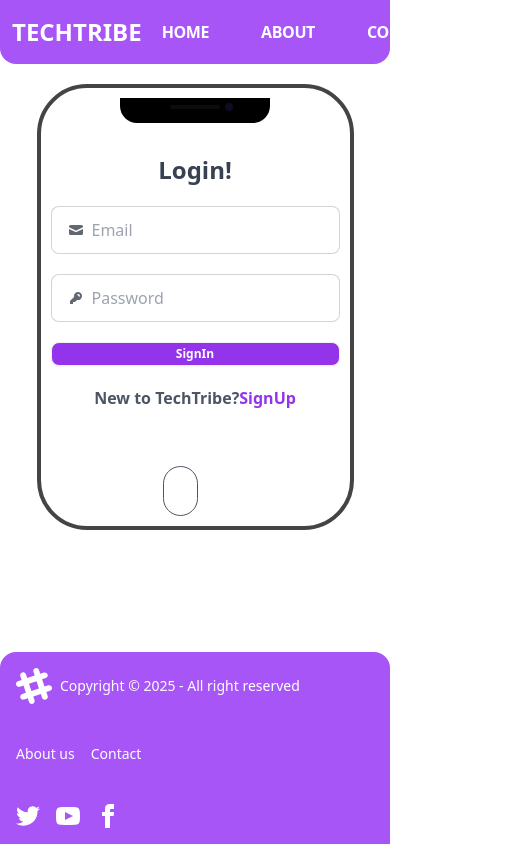
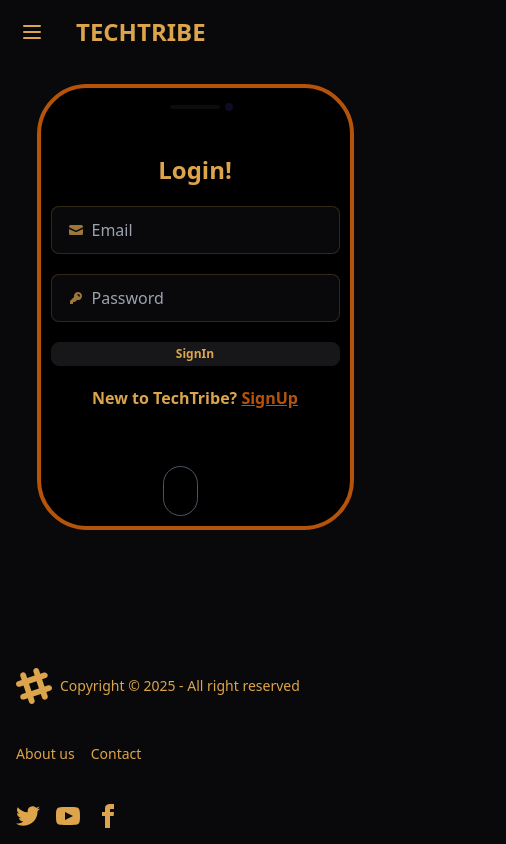
Before and after one commit to Aswin9630/TechTribe-Frontend, a React (Vite) app: page /login in a window 390 px wide. Shown: the whole page, 506 px wide, since content can reach past the window. Built offline with nearby package versions, Linux system fonts and the light colour scheme; no server answers.

Commit message:
make the design luxury an make everything responsive

```diff
--- a/index.html
+++ b/index.html
@@ -1,5 +1,5 @@
 <!doctype html>
-<html lang="en" data-theme="light">
+<html lang="en" data-theme="luxury">
   <head>
     <meta charset="UTF-8" />
     <link rel="icon" type="image/svg+xml" href="/vite.svg" />
--- a/src/components/Connection.jsx
+++ b/src/components/Connection.jsx
@@ -33,16 +33,16 @@ const Connection = () => {
   return (
     <div>
         <h1 className='text-4xl font-bold text-center my-7'>Connections</h1>
-      <div className='text-gray-700 grid grid-cols-1 sm:grid-cols-2 md:grid-cols-3 lg:grid-cols-4 gap-5'>
+      <div className=' grid grid-cols-1 sm:grid-cols-2 md:grid-cols-3 lg:grid-cols-4 gap-5'>
 
           {connections.map((user)=>(
-          <div key={user._id} className='shadow-lg flex gap-5 mx-auto items-center border border-gray-300 m-2 p-2 rounded-lg'>
+          <div key={user._id} className='shadow-lg flex gap-5 mx-auto items-center border border-yellow-300 m-2 p-2 rounded-lg'>
             <div>
               <img src={user.photoURL} className="w-10 h-10 rounded-full" alt="img" />
             </div>
             <div>
               <h1 className='font-semibold'>{user.firstName} {user.lastName}</h1>
-              <p className='font-semibold'>job: <span className='text-gray-700 font-normal'>{user.designation}</span></p>
+              <p>{user.designation}</p>
             </div>
 
           </div>
--- a/src/components/Footer.jsx
+++ b/src/components/Footer.jsx
@@ -4,7 +4,7 @@ import { Link } from "react-router-dom";
 const Footer = () => {
   return (
     <div>
-      <footer className="footer bg-purple-500 text-white items-center p-4 rounded-t-2xl">
+      <footer className="footer items-center p-4 rounded-t-2xl">
         <aside className="grid-flow-col items-center">
           <svg
             width="36"
--- a/src/components/Home.jsx
+++ b/src/components/Home.jsx
@@ -21,7 +21,7 @@ const Home = () => {
 
   if (loading) return <ShimmerUI />;
   if (feed.length === 0) {
-    return <h1 className="text-3xl font-bold text-gray-700 my-10 text-center">No new User,check <Link to="/connections"><span className="text-blue-400">connections</span></Link></h1>;
+    return <h1 className="text-3xl font-bold  my-10 text-center">No new User, check <Link to="/connections"><span className="text-amber-600 underline">connections</span> to see connects</Link></h1>;
   }
 
   return (
--- a/src/components/Login.jsx
+++ b/src/components/Login.jsx
@@ -46,11 +46,11 @@ const Login = () => {
 
   return (
     <div className="flex justify-center m-5 ">
-      <div className="mockup-phone border-black-700 bg-white">
+      <div className="mockup-phone border-amber-700">
         <div className="camera"></div>
         <div className="display">
           <form onSubmit={handleSubmit} className="py-14 flex flex-col gap-5">
-            <h1 className="text-gray-700 font-bold text-2xl text-center">
+            <h1 className="font-bold text-2xl text-center">
               Login!{" "}
             </h1>
             <div className="flex flex-col gap-5">
@@ -104,15 +104,15 @@ const Login = () => {
             )}
             <button
               type="submit"
-              className="btn btn-xs text-white bg-purple-600 hover:bg-purple-900 font-bold sm:btn-sm md:btn-md lg:btn-md"
+              className="btn btn-xs hover:bg-amber-800 font-bold sm:btn-sm md:btn-md lg:btn-md"
             >
               SignIn
             </button>
-          <Link to="/signup"><p className="text-gray-600 font-semibold text-center">New to TechTribe?<span className="text-purple-600 font-bold hover:underline">SignUp</span></p></Link>
+          <Link to="/signup"><p className="font-semibold text-center">New to TechTribe? <span className="underline font-bold text-amber-700 hover:underline">SignUp</span></p></Link>
           </form>
         </div>
         <button
-          className="rounded-full border text-white border-gray-600 p-3 flex justify-center mx-28 "
+          className="rounded-full border text-black border-gray-600 p-3 flex justify-center mx-28 "
           disabled
         >
           o
--- a/src/components/Navbar.jsx
+++ b/src/components/Navbar.jsx
@@ -3,6 +3,7 @@ import { Link } from "react-router-dom";
 import useLogout from "../hooks/useLogout";
 import useFetchUser from "../hooks/useFetchUser";
 import { useState } from "react";
+import { PREMIUM_HEADER_LOGO } from "../utils/constants";
 
 const Navbar = () => {
   const [dropDown,setDropDown] = useState(false)
@@ -19,24 +20,56 @@ const Navbar = () => {
   }
 
   return (
-    <div className="navbar bg-purple-500 rounded-b-2xl flex flex-row justify-between">
-      <div className="">
-        <Link
-          to="/"
-          className="text-white font-extrabold text-2xl  hover:text-purple-600 hover:bg-white p-1 rounded-xl"
-        >
-          TECHTRIBE
-        </Link>
+    <>
+
+    <div className="drawer">
+  <input id="my-drawer-3" type="checkbox" className="drawer-toggle" />
+  <div className="drawer-content flex flex-col">
+    <div className="navbar  w-full">
+      <div className="flex-none lg:hidden">
+        <label htmlFor="my-drawer-3" aria-label="open sidebar" className="btn btn-square btn-ghost">
+          <svg
+            xmlns="http://www.w3.org/2000/svg"
+            fill="none"
+            viewBox="0 0 24 24"
+            className="inline-block h-6 w-6 stroke-current">
+            <path
+              strokeLinecap="round"
+              strokeLinejoin="round"
+              strokeWidth="2"
+              d="M4 6h16M4 12h16M4 18h16"></path>
+          </svg>
+        </label>
       </div>
-      <div className="flex-none gap-2 mx-3">
-        <ul className="flex gap-11 mr-16 text-white font-bold tracking-tight">
-            <Link to="/" className="hover:text-purple-600 hover:bg-white p-1 rounded-xl"><li>HOME</li></Link>
-            <Link to="/about" className="hover:text-purple-600 hover:bg-white p-1 rounded-xl"><li>ABOUT</li></Link>
-            <Link to="/contact" className="hover:text-purple-600 hover:bg-white p-1 rounded-xl"><li>CONTACT</li></Link>
+      <div className="mx-2 flex-1 px-2">
+        <div>
+          <Link to="/" className=" font-extrabold text-2xl  p-1 rounded-xl">
+            TECHTRIBE</Link>
+        </div>
+      </div>
+      <div className="hidden flex-none lg:block ">
+        <div className="menu menu-horizontal">
+          <div className="flex gap-5 mx-3">
+            <ul className="flex gap-11 font-bold tracking-tight items-center text-lg">
+              { user?.user &&  <Link to="/" ><li className="hover:text-yellow-700 hover:bg-white p-1  rounded-xl">CONNECT</li></Link>}
+                <Link to="/connections" className="hover:text-yellow-700 hover:bg-white p-1 rounded-xl"><li>CONNECTIONS</li></Link>
+                <Link to="/requests" className="hover:text-yellow-700 hover:bg-white p-1 rounded-xl"><li>REQUEST RECEIVED</li></Link>
+              { user?.user && <Link to="/premium" className="hover:text-yellow-700 hover:bg-white p-1 rounded-xl">
+                  <label className="cursor-pointer">
+                    <img src={PREMIUM_HEADER_LOGO} alt="logo" className="w-5 absolute rounded-full -m-4 mx-1 z-10"/>
+                <li>
+                  PREMIUM
+                </li>
+                  </label>
+                </Link>}
             </ul>
+          </div>
+        </div>
+      </div>
+        <div>
               {user?.user && (
                   <div className="dropdown dropdown-end">
-            <p className="text-white font-semibold tracking-tight">
+                    <p className=" font-bold tracking-tight">
                       {user.user?.firstName || user.userInfo?.firstName}
                     </p>
                     <div
@@ -45,7 +78,7 @@ const Navbar = () => {
                       onClick={toggleDropDown}
                       className="btn btn-ghost btn-circle avatar"
                     >
-              <div className="w-10 rounded-full">
+                      <div className="w-10 rounded-full border border-amber-600 shadow-inner">
                         <img
                           alt="user-icon"
                           src={user.user?.photoURL || user.userInfo?.photoURL}
@@ -54,28 +87,44 @@ const Navbar = () => {
                     </div>
                   { dropDown &&  <ul
                       tabIndex={0}
-              className="menu menu-sm dropdown-content bg-white text-purple-700  rounded-box z-[1] mt-3 w-52 p-2 shadow-lg font-semibold"
+                      className="menu menu-sm dropdown-content bg-black rounded-box z-[1] mt-3 w-52 p-2 shadow-lg font-bold"
                     >
-              <li className="justify-between hover:text-white hover:bg-purple-500" onClick={closeDropDown}>
+                      <li className="justify-between hover:text-amber-600 hover:bg-white rounded-lg" onClick={closeDropDown}>
                         <Link to="/profile" >
-                  Profile
-                  <span className="text-purple-700  badge">New</span>
+                          PROFILE
                         </Link>
                       </li>
-              <li className="hover:text-white hover:bg-purple-500 rounded-lg" onClick={closeDropDown}>
-                <Link to="/connections">Connections</Link>
-              </li>
-              <li className="hover:text-white hover:bg-purple-500 rounded-lg" onClick={closeDropDown}>
-                <Link to="/requests">Request Received</Link>
-              </li>
-              <li className="hover:text-white hover:bg-purple-500 rounded-lg" onClick={closeDropDown}>
-                <button onClick={logout}>Logout</button>
+
+                      <li className="hover:text-amber-600 hover:bg-white rounded-lg" onClick={closeDropDown}>
+                        <button onClick={logout}>LOGOUT</button>
                       </li>
                     </ul>}
                   </div>
                 )}
       </div>
     </div>
+  </div>
+
+  <div className="drawer-side absolute z-10">
+    <label htmlFor="my-drawer-3" aria-label="close sidebar"  className="drawer-overlay"></label>
+    <ul className="menu bg-black min-h-full w-full flex flex-col gap-3 p-4 ">
+          <Link to="/" onClick={() => document.getElementById('my-drawer-3').checked = false}  className="hover:text-amber-600 hover:bg-white p-2  rounded-xl font-semibold"><li>CONNECT</li></Link>
+          <Link to="/connections" onClick={() => document.getElementById('my-drawer-3').checked = false}  className="hover:text-amber-600 hover:bg-white p-2  rounded-xl font-semibold"><li>CONNECTIONS</li></Link>
+          <Link to="/requests" onClick={() => document.getElementById('my-drawer-3').checked = false}  className="hover:text-amber-600 hover:bg-white p-2  rounded-xl font-semibold"><li>REQUEST RECEIVED</li></Link>
+          <Link to="/premium" onClick={() => document.getElementById('my-drawer-3').checked = false}  className="hover:text-amber-600 hover:bg-white p-2  rounded-xl font-semibold">
+            <label className="cursor-pointer">
+                <img src={PREMIUM_HEADER_LOGO} alt="logo" className="w-5 absolute rounded-full -m-4 mx-1 z-10"/>
+                <li>
+                  PREMIUM
+                </li>
+            </label>
+          </Link>
+          <Link to="/about" onClick={() => document.getElementById('my-drawer-3').checked = false}  className="hover:text-amber-600 hover:bg-white p-2  rounded-xl font-semibold"><li>ABOUT</li></Link>
+          <Link to="/contact" onClick={() => document.getElementById('my-drawer-3').checked = false}  className="hover:text-amber-600 hover:bg-white p-2  rounded-xl font-semibold"><li>CONTACT</li></Link>
+    </ul>
+  </div>
+</div>
+    </>
   );
 };
 
--- a/src/components/RequestReceived.jsx
+++ b/src/components/RequestReceived.jsx
@@ -71,7 +71,7 @@ const RequestReceived = () => {
             <div>
               <h1 className="font-semibold">
                 {firstName} is{" "}
-                <span className="font-bold text-purple-600">
+                <span className="font-bold">
                   {request.status}
                 </span>{" "}
                 in you.
--- a/src/components/UserCard.jsx
+++ b/src/components/UserCard.jsx
@@ -27,8 +27,8 @@ const UserCard = ({ user, showActions }) => {
   };
 
   return (
-    <div className="">
-      <div className="card bg-gray-100 w-96 shadow-2xl rounded-xl">
+    <div>
+      <div className="card  w-96 shadow-2xl rounded-xl">
         <figure className="px-3 pt-5">
           <img
             src={photoURL}
@@ -36,7 +36,7 @@ const UserCard = ({ user, showActions }) => {
             className="rounded-2xl h-52 w-72 object-cover"
           />
         </figure>
-        <div className="card-body items-center text-center text-slate-600">
+        <div className="card-body items-center text-center">
           <h2 className="card-title font-bold">{firstName + " " + lastName}</h2>
           <p className="font-semibold">{designation}</p>
           {showActions && (
```
Also changed, not shown: src/components/EditProfile.jsx (+12 -10 lines), src/components/SignUp.jsx (+9 -9 lines). Lines whose indentation alone changed are shown as unchanged.
